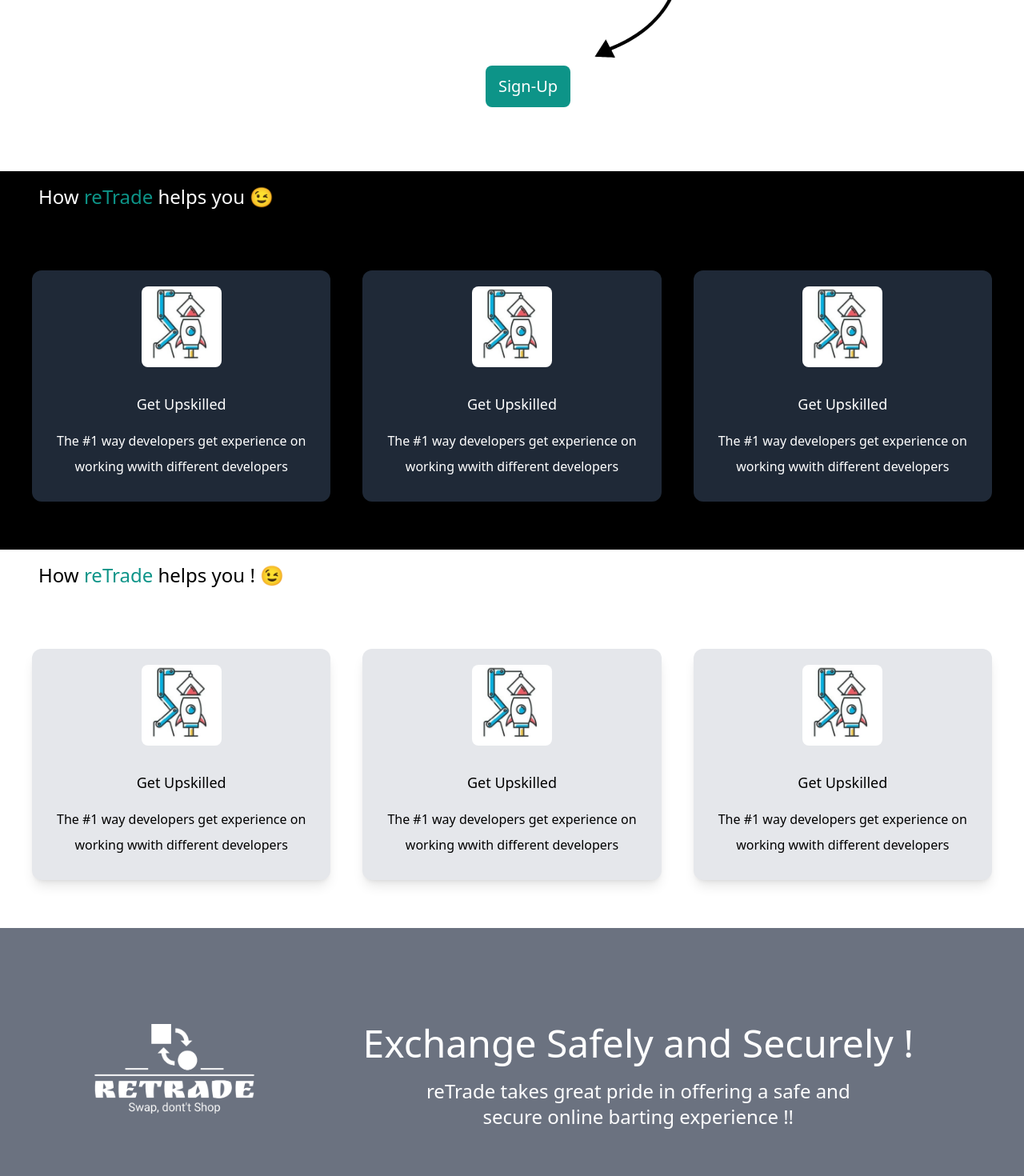
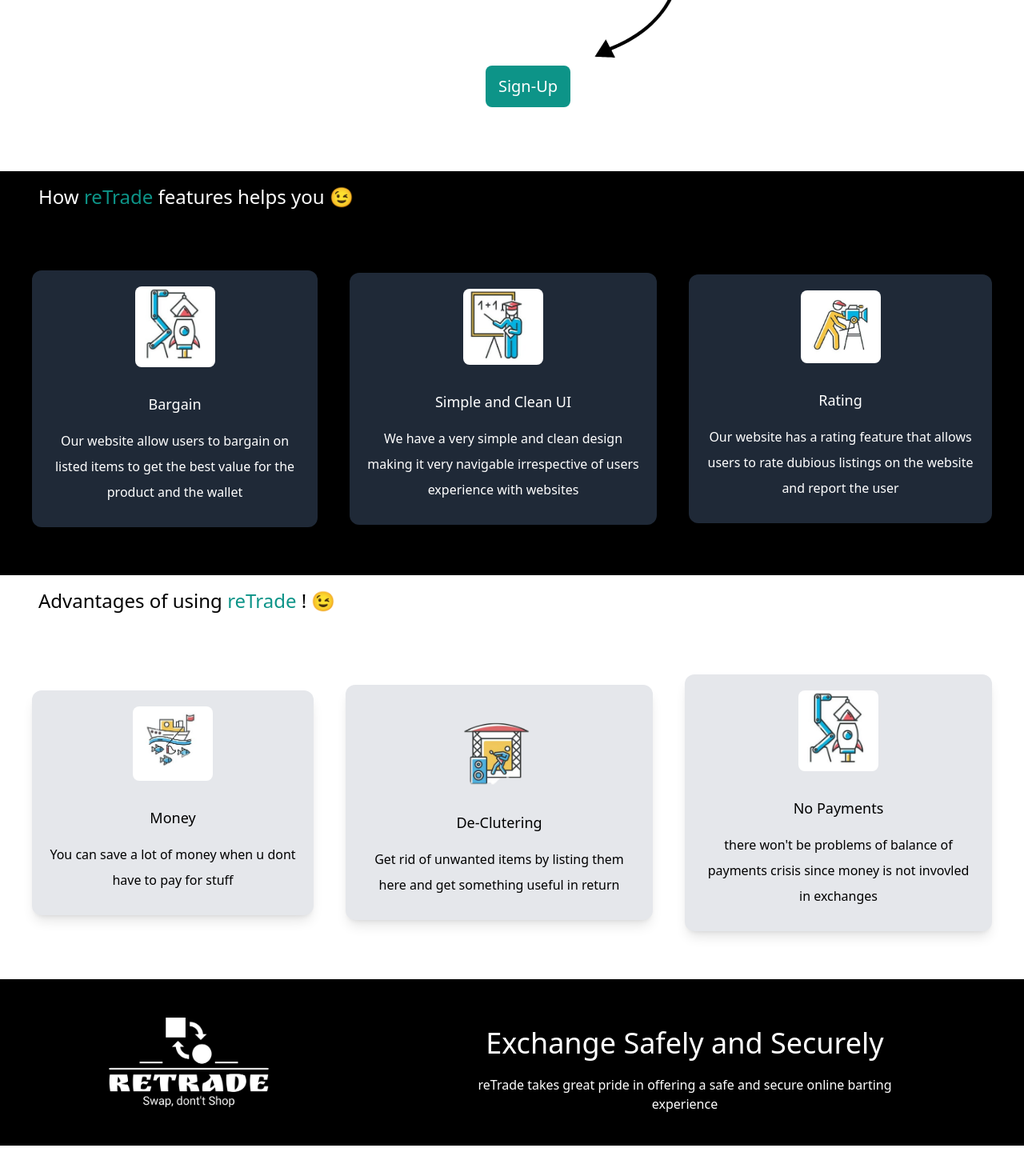
Before and after one commit to manishya1669/retrade, a React (Vite) app: page / in a window 1280 px wide. Shown: the part 586-2056 px from the top of the page at 80% size. After the commit the page ends 2018 px from the top, so only its background shows below. Built offline with nearby package versions, Linux system fonts and the light colour scheme; what pocketbase would draw is missing.

Commit message:
added website layout

```diff
--- a/src/components/LandingPage/LandingPage_footer.jsx
+++ b/src/components/LandingPage/LandingPage_footer.jsx
@@ -4,14 +4,14 @@
 export default function Footer() {
 
     return (
-        <div  className="p-10 bg-gray-500 text-white">
+        <div  className=" bg-black text-white">
         <div className="flex h-100 w-100 p-10 gap-10 justify-around items-center">
           <div>
             <img  src={logo} width={200} height={100}  alt="logo"/>
           </div>
-          <div className=" p-5">
-          <div className="text-5xl py-5 text-center">Exchange Safely and Securely !</div>
-          <div className="text-2xl max-w-xl mx-auto text-center">reTrade takes great pride in offering a safe and secure online barting experience !!</div>
+          <div className="">
+          <div className="text-4xl py-5 text-center">Exchange Safely and Securely</div>
+          <div className="text-md max-w-xl mx-auto text-center">reTrade takes great pride in offering a safe and secure online barting experience</div>
           </div>
           </div>
         </div>
--- a/src/pages/LandingPage.jsx
+++ b/src/pages/LandingPage.jsx
@@ -37,30 +37,30 @@
 
     <section className=" text-white bg-black">
       <div className=" p-2">
-        <h3 className=" text-2xl py-2 mx-10">How <span className=" text-teal-600">reTrade</span> helps you 😉</h3>
+        <h3 className=" text-2xl py-2 mx-10">How <span className=" text-teal-600">reTrade</span> features helps you 😉</h3>
       </div>
       <div className=" lg:flex gap-10 p-10 mx-auto justify-center items-center">
       <div className='bg-gray-800 my-5 text-center shadow-lg p-5 rounded-xl hover:scale-110 transition duration-300 ease-in-out max-w-sm'>
         <img className='mx-auto rounded-lg' src={service1} width={100} height={100}/>
-        <h3 className=' text-lg font-medium pt-8 pb-2'>Get Upskilled</h3>
+        <h3 className=' text-lg font-medium pt-8 pb-2'>Bargain</h3>
         <p className='text-md py-2 leading-8 text-white'>
-          The #1 way developers get experience on working wwith different developers
+          Our website allow users to bargain on listed items to get the best value for the product and the wallet
         </p>
       </div>
 
       <div className='bg-gray-800 my-5 text-center shadow-lg p-5 rounded-xl hover:scale-110 transition duration-300 ease-in-out max-w-sm'>
-        <img className='mx-auto rounded-lg' src={service1} width={100} height={100}/>
-        <h3 className=' text-lg font-medium pt-8 pb-2'>Get Upskilled</h3>
+        <img className='mx-auto rounded-lg' src={service2} width={100} height={100}/>
+        <h3 className=' text-lg font-medium pt-8 pb-2'>Simple and Clean UI</h3>
         <p className='text-md py-2 leading-8 text-white'>
-          The #1 way developers get experience on working wwith different developers
+          We have a very simple and clean design making it very navigable irrespective of users experience with websites
         </p>
       </div>
 
       <div className='bg-gray-800 my-5 text-center shadow-lg p-5 rounded-xl hover:scale-110 transition duration-300 ease-in-out max-w-sm'>
-        <img className='mx-auto rounded-lg' src={service1} width={100} height={100}/>
-        <h3 className=' text-lg font-medium pt-8 pb-2'>Get Upskilled</h3>
+        <img className='mx-auto rounded-lg' src={service3} width={100} height={100}/>
+        <h3 className=' text-lg font-medium pt-8 pb-2'>Rating</h3>
         <p className='text-md py-2 leading-8 text-white'>
-          The #1 way developers get experience on working wwith different developers
+          Our website has a rating feature that allows users to rate dubious listings on the website and report the user
         </p>
       </div>
       </div>
@@ -68,30 +68,30 @@
 
     <section className=" text-black bg-white">
       <div className=" p-2">
-        <h3 className=" text-2xl py-2 mx-10">How <span className=" text-teal-600">reTrade</span> helps you ! 😉</h3>
+        <h3 className=" text-2xl py-2 mx-10">Advantages of using <span className=" text-teal-600">reTrade</span> ! 😉</h3>
       </div>
       <div className=" flex gap-10 p-10 mx-auto lg:justify-center items-center">
       <div className='bg-gray-200 my-5 text-center shadow-lg p-5 rounded-xl hover:scale-110 transition duration-300 ease-in-out max-w-sm'>
-        <img className='mx-auto rounded-lg' src={service1} width={100} height={100}/>
-        <h3 className=' text-lg font-medium pt-8 pb-2'>Get Upskilled</h3>
+        <img className='mx-auto rounded-lg' src={service4} width={100} height={100}/>
+        <h3 className=' text-lg font-medium pt-8 pb-2'>Money</h3>
         <p className='text-md py-2 leading-8 text-black'>
-          The #1 way developers get experience on working wwith different developers
+          You can save a lot of money when u dont have to pay for stuff
+        </p>
+      </div>
+
+      <div className='bg-gray-200 my-5 text-center shadow-lg p-5 rounded-xl hover:scale-110 transition duration-300 ease-in-out max-w-sm'>
+        <img className='mx-auto rounded-lg' src={service5} width={100} height={100}/>
+        <h3 className=' text-lg font-medium pt-8 pb-2'>De-Clutering</h3>
+        <p className='text-md py-2 leading-8 text-black'>
+          Get rid of unwanted items by listing them here and get something useful in return
         </p>
       </div>
 
       <div className='bg-gray-200 my-5 text-center shadow-lg p-5 rounded-xl hover:scale-110 transition duration-300 ease-in-out max-w-sm'>
         <img className='mx-auto rounded-lg' src={service1} width={100} height={100}/>
-        <h3 className=' text-lg font-medium pt-8 pb-2'>Get Upskilled</h3>
+        <h3 className=' text-lg font-medium pt-8 pb-2'>No Payments</h3>
         <p className='text-md py-2 leading-8 text-black'>
-          The #1 way developers get experience on working wwith different developers
-        </p>
-      </div>
-
-      <div className='bg-gray-200 my-5 text-center shadow-lg p-5 rounded-xl hover:scale-110 transition duration-300 ease-in-out max-w-sm'>
-        <img className='mx-auto rounded-lg' src={service1} width={100} height={100}/>
-        <h3 className=' text-lg font-medium pt-8 pb-2'>Get Upskilled</h3>
-        <p className='text-md py-2 leading-8 text-black'>
-          The #1 way developers get experience on working wwith different developers
+        there won't be problems of balance of payments crisis since money is not invovled in exchanges
         </p>
       </div>
       </div>
```
Also changed, not shown: src/pages/Register.jsx (line endings or trailing spaces).
